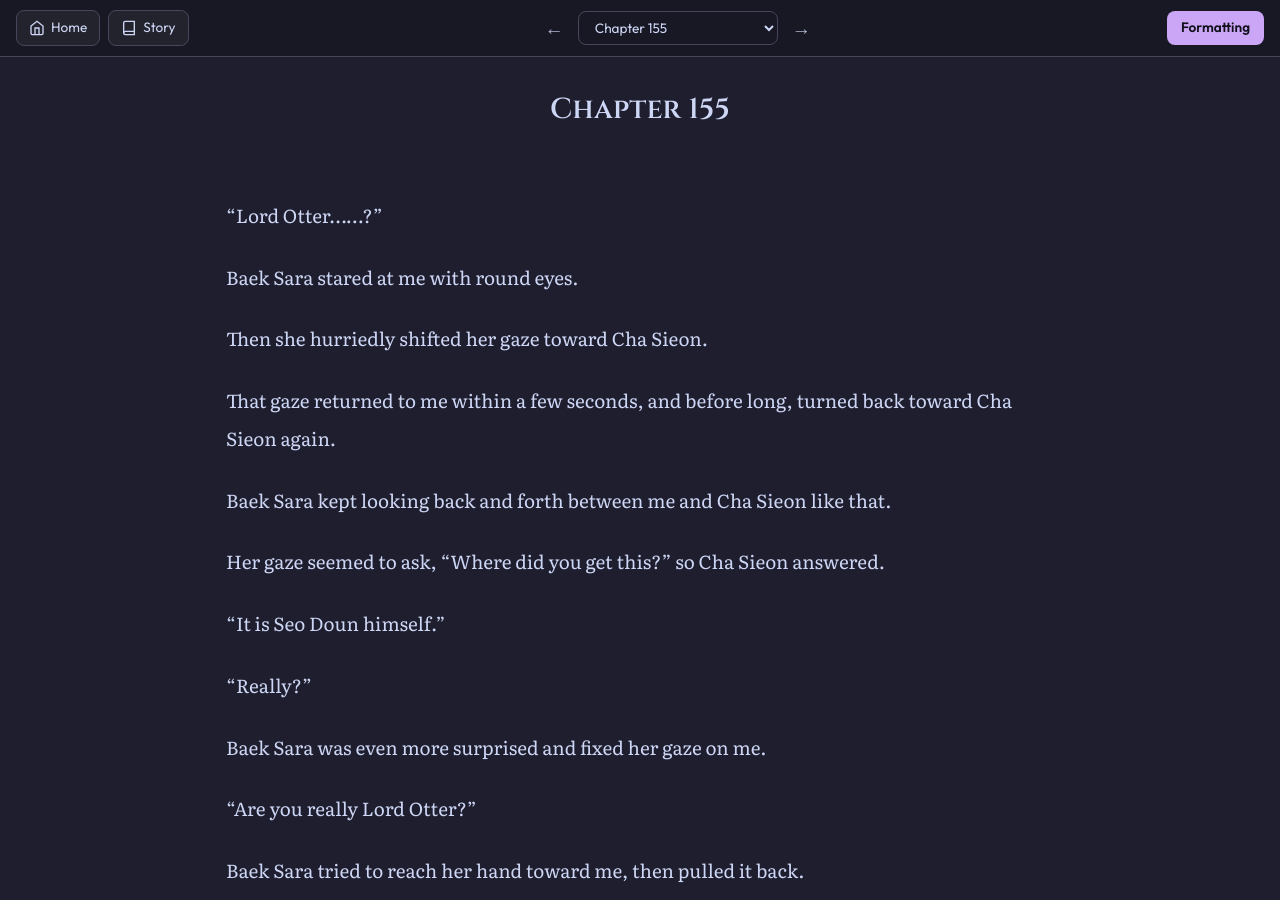
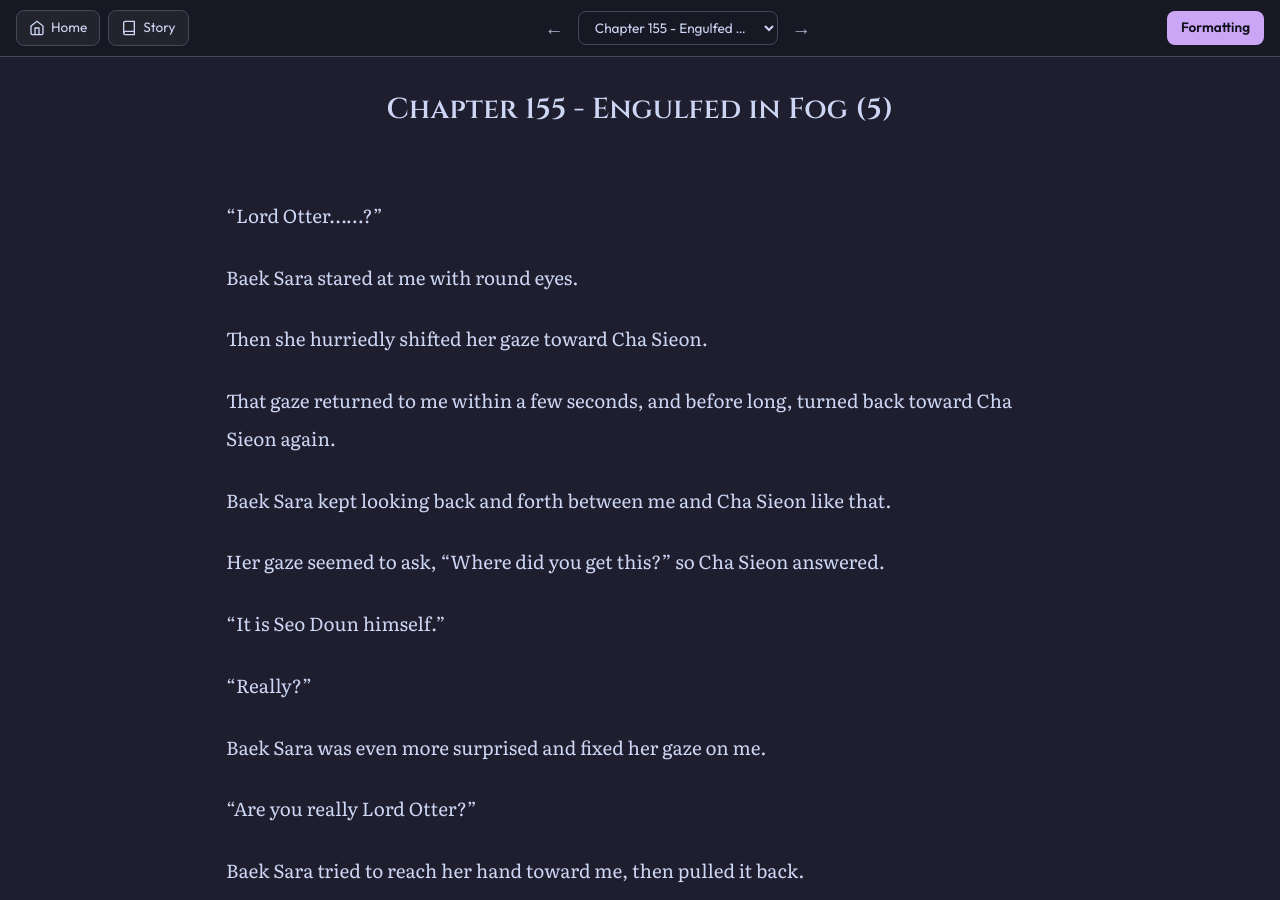
Before and after one commit to soleumn/soleumn.github.io, a Jekyll site: the page built from _chapters/esg/ch155.md, in a window 1280 px wide and 900 px high. Built offline with Jekyll 4.4.1, drawn with Linux system fonts in a browser that asks for light colours; comment, search, counter and statistics services are not loaded.

Commit message:
Update ch155.md

```diff
--- a/_chapters/esg/ch155.md
+++ b/_chapters/esg/ch155.md
@@ -1,5 +1,5 @@
 ---
-title: "Chapter 155"
+title: "Chapter 155 - Engulfed in Fog (5)"
 categories: esg
 capitulo: 155
 ---
```
